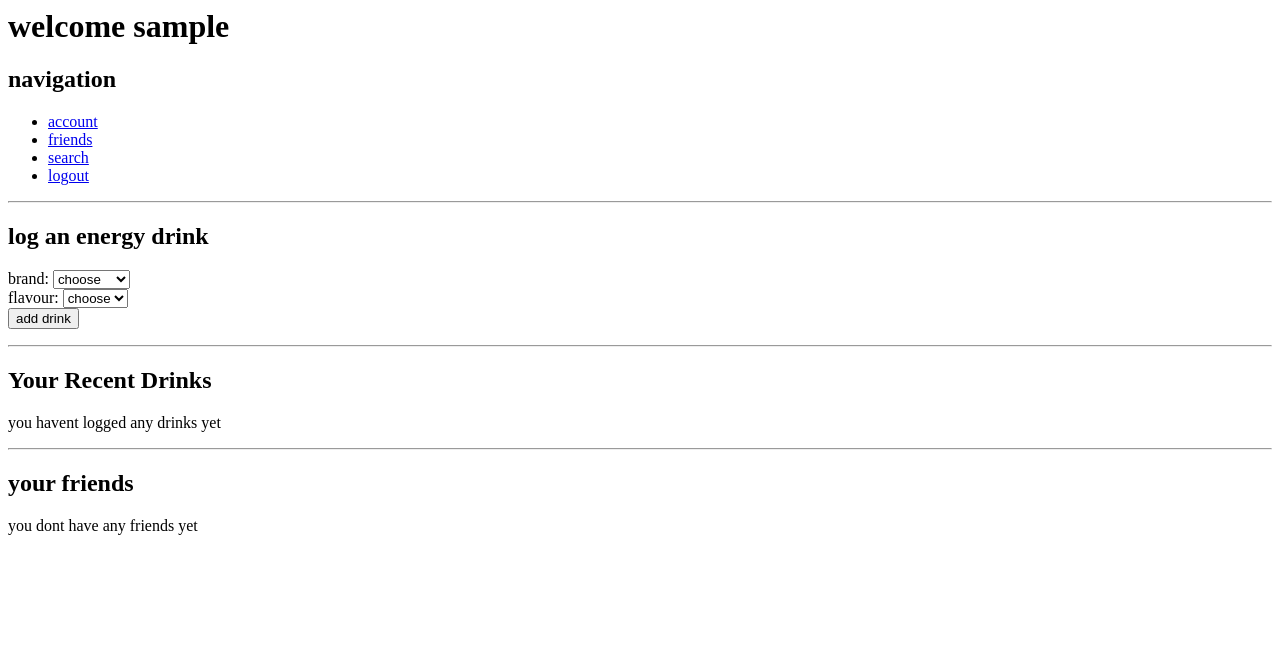
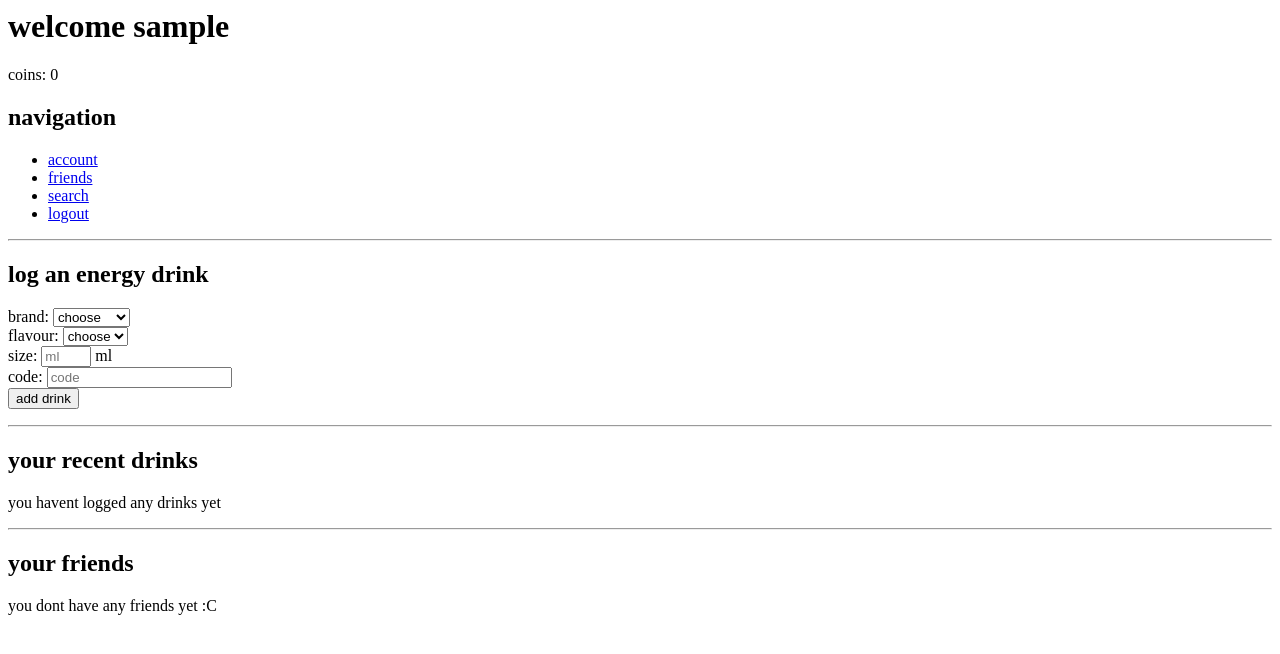
Before and after one commit to Isseymay/imAddictedToEnergyDrinks.com, a Flask app: page /dashboard in a window 1280 px wide. Shown: the top 654 px of the page. Run offline with Flask 3, Linux system fonts and the light colour scheme; the visitor is signed in with stand-in values (Sample User, id 1); data comes from the database, SQL or seed files in the repository; data that the repository does not hold is empty.

Commit message:
Update dashboard.html for app.py

```diff
--- a/templates/dashboard.html
+++ b/templates/dashboard.html
@@ -4,6 +4,8 @@
     </head>
     <body>
         <h1>welcome {{ current_user.username }}</h1>
+
+        <p>coins: {{ current_user.coins }}</p>
 
         <h2>navigation</h2>
         <ul>
@@ -30,14 +32,21 @@
                 <option value=''>choose</option>
             </select>
             <br>
+            <label for='size'>size:</label>
+            <input type="number" min="0" max="500" name="size" id="size" placeholder="ml" required style="width: 50px;">
+            <span>ml</span>
+            <br>
+            <label for='code'>code:</label>
+            <input type="number" name="code" id="code" placeholder="code" required>
+            <br>
             <button type='submit'>add drink</button>
         </form>
         <hr>
-        <h2>Your Recent Drinks</h2>
+        <h2>your recent drinks</h2>
         {% if drinks %}
             <ul>
                 {% for drink in drinks %}
-                    <li>{{ drink.drink }} at {{ drink.timestamp.strftime('%H:%M:%S %d-%m-%Y') }}</li>
+                    <li>{{ drink.drink }} {{drink.size}}ml at {{ drink.timestamp.strftime('%H:%M:%S %d-%m-%Y') }}</li>
                 {% endfor %}
             </ul>
         {% else %}
@@ -53,7 +62,7 @@
                 {% endfor %}
             </ul>
         {% else %}
-            <p>you dont have any friends yet</p>
+            <p>you dont have any friends yet :C</p>
         {% endif %}
 
         <script>
```
